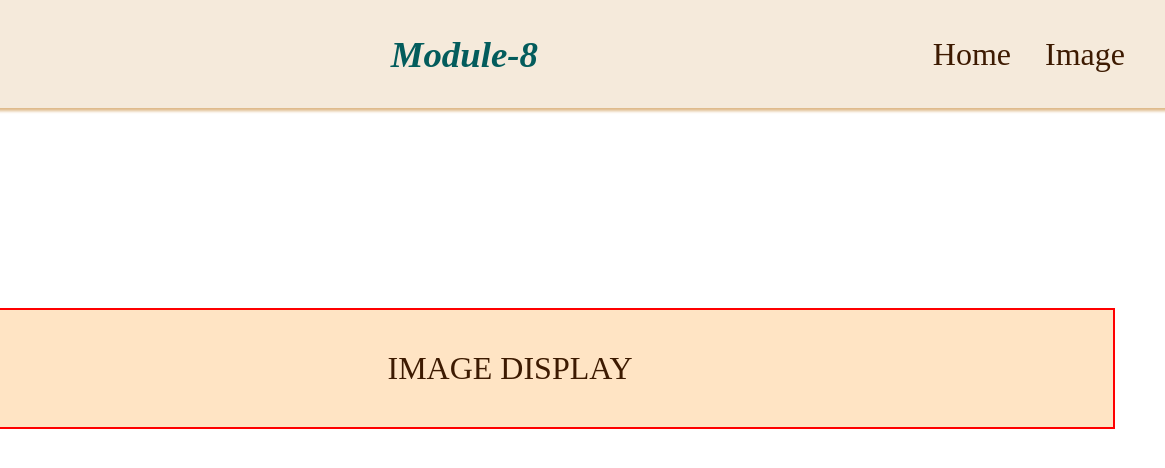
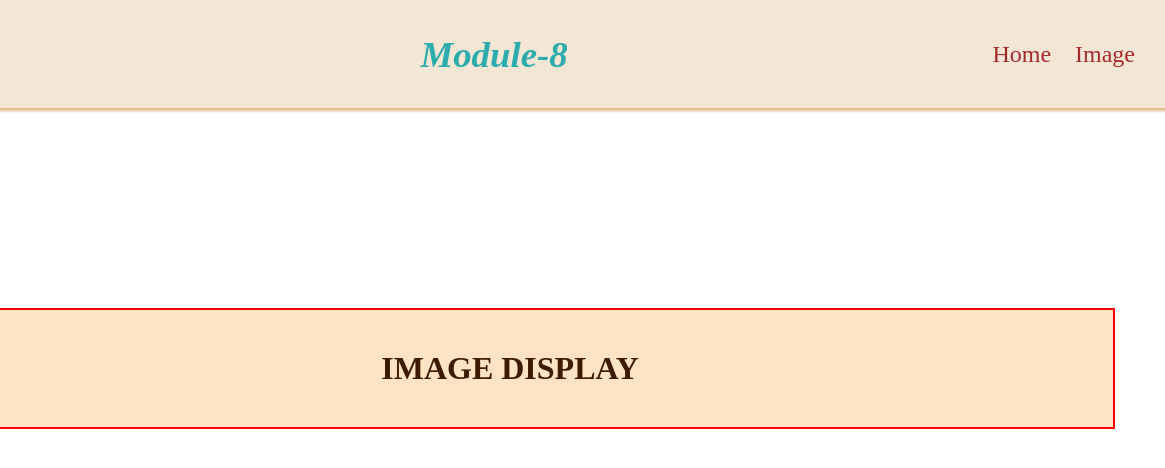
Before and after one commit to FarzanaNur/mod-8, a plain HTML site: page index.html in a window 1280 px wide. In both pictures the pointer is over the element "Module-8". Shown: the full height of the page, 115-1280 px from the left. Drawn offline with Linux system fonts and the light colour scheme.

Commit message:
index nav anchor style adjustment

```diff
--- a/css/index-styling.css
+++ b/css/index-styling.css
@@ -11,8 +11,11 @@
     text-align: center;
     text-transform: capitalize;
     padding: 10px;
-    position: static;
+    /* position: static; */
     /* box-shadow: 0px 0px 3px 3px brown; */
+}
+.heading:hover{
+    color: #2cacac;
 }
 .nav{
     /* border: 2px solid brown; */
@@ -20,24 +23,24 @@
     justify-content: space-between;
     align-items: center;
     padding: 20px 10px;
-    background-color: #deb8874d;
+    background-color: #deb8875b;
     box-shadow: 0px 0px 3px 3px #deb887;
 }
 li{
     list-style: none;
 }
-a{
+nav li a{
     font-size: 1.5em;
     color: brown;
     font-weight: 300;
     margin-right: 20px;
     text-decoration: none;
 }
-a>img:hover{
-
-}
-a:hover{
-    color: rgb(220, 122, 122);
+nav li a:hover{
+    color: rgb(243, 188, 188);
+    padding: 20px;
+    border-radius: 10px;
+    background-color: brown;
 }
 /* header styling end */
 
@@ -50,13 +53,13 @@ main{
     border: 2px solid red;
     background-color: bisque;
 }
-a{
+main>a{
     font-size: 2em;
     color: rgb(61, 26, 1);
     text-decoration: none;
     margin-right: 30px;
 }
-a:hover{
+main>a:hover{
     color: bisque;
     padding: 10px;
     border-radius: 20px;
--- a/index.html
+++ b/index.html
@@ -4,6 +4,7 @@
     <meta charset="UTF-8">
     <meta name="viewport" content="width=device-width, initial-scale=1.0">
     <title>module-8:responsive</title>
+    <link rel="shortcut icon" href="./assets/image-display/output.png" type="image/x-icon">
     <link rel="stylesheet" href="./css/index-styling.css">
 </head>
 <body>
@@ -11,7 +12,6 @@
         <nav class="nav">
             <!-- <a href="../files/image-display.html"></a> -->
             <img src="./assets/image-display/logo/logo.PNG" alt="" width="8%">
-
             <h1 class="heading">module-8</h1>
             <ul>
                 <li>
```
